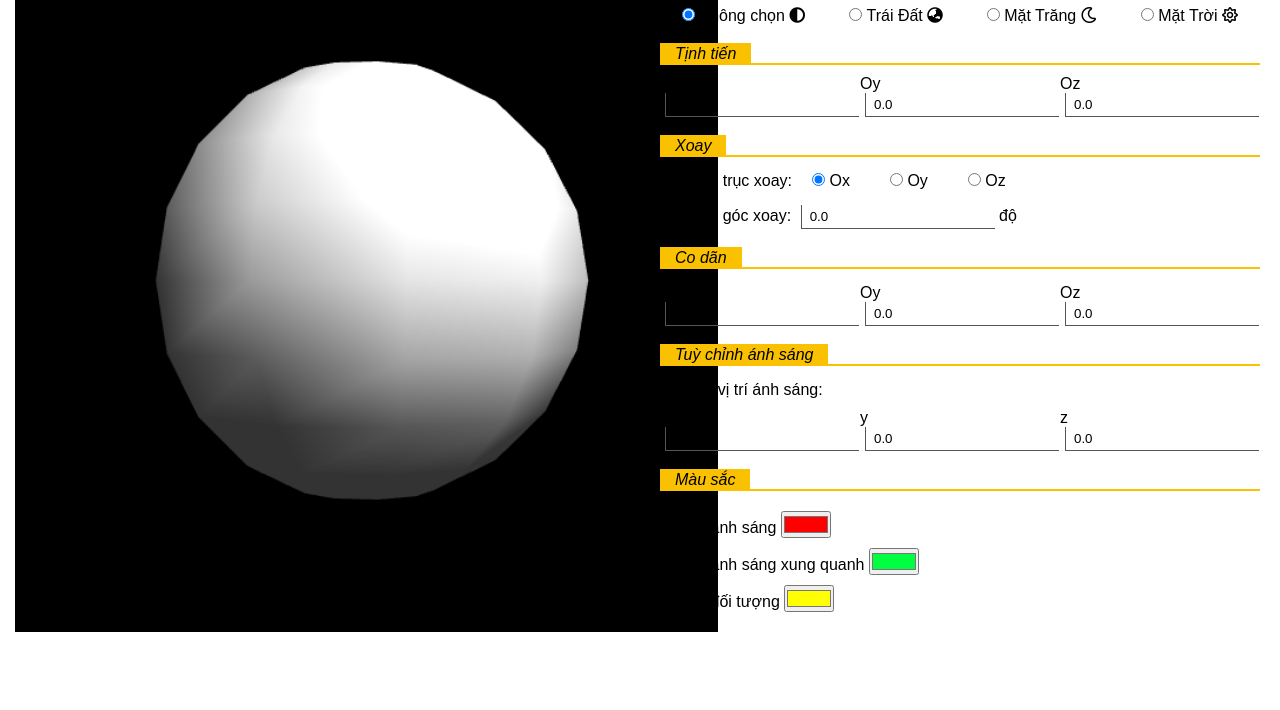
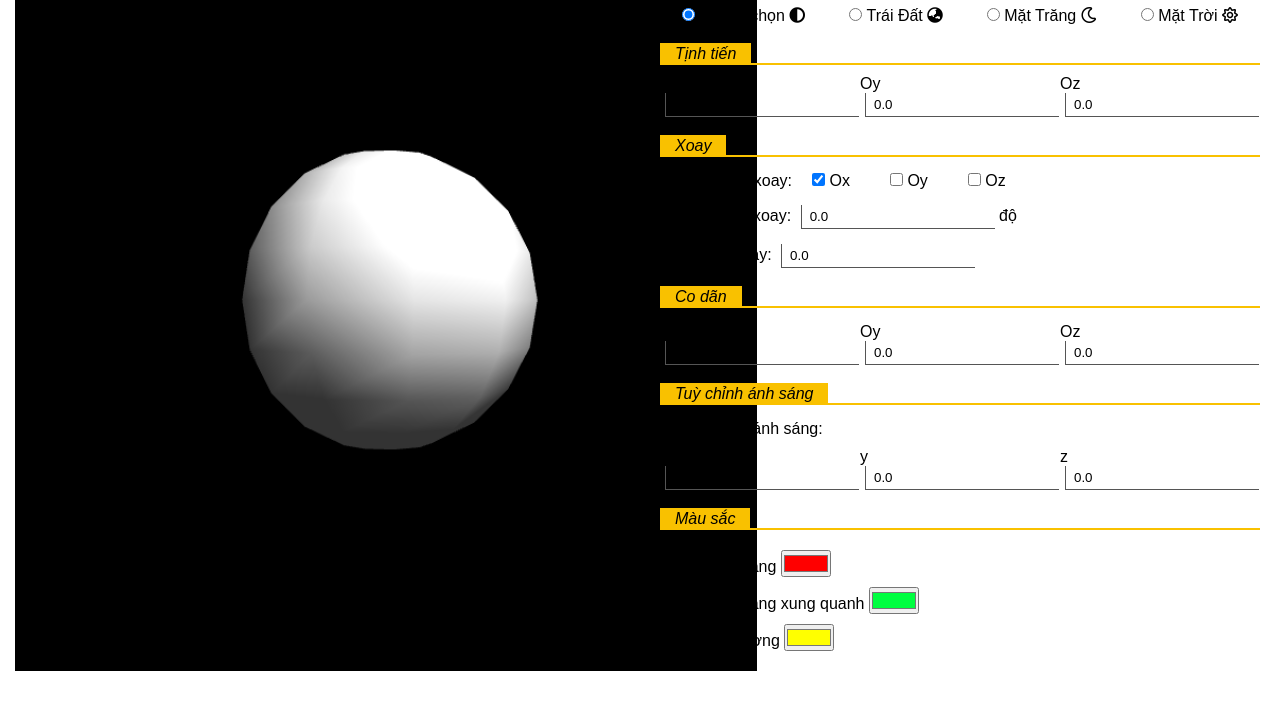
Before and after one commit to tucoi052/PointLightSphere, a plain HTML site: page index.html in a window 1280 px wide. Shown: the part 86-796 px from the top of the page. Drawn offline with Linux system fonts and the light colour scheme; animation ran at ten frames a second.

Commit message:
some change

```diff
--- a/index.html
+++ b/index.html
@@ -11,7 +11,7 @@
 <body onload="main()">
   <div class="container">
     <div class="content-left">
-      <canvas id="webgl" width="600" height="600"></canvas>
+      <canvas id="webgl" width="700" height="700"></canvas>
     </div>
     <div class="content-right">
       <h2>Point lighted sphere</h2>
@@ -70,15 +70,15 @@
             <span style="padding-top: 15px;">Chọn trục xoay: </span>
             <div class="swivel-axis">
               <div>
-                <input type="radio" name="axis" value="turn-on" checked onclick="">
+                <input type="checkbox" name="axis" value="turn-on" checked onclick="">
                 <label for="">Ox</label>
               </div>
               <div>
-                <input type="radio" name="axis" value="turn-off" onclick="">
+                <input type="checkbox" name="axis" value="turn-off" onclick="">
                 <label for="">Oy</label>
               </div>
               <div>
-                <input type="radio" name="axis" value="turn-off" onclick="">
+                <input type="checkbox" name="axis" value="turn-off" onclick="">
                 <label for="">Oz</label>
               </div>
             </div>
@@ -86,6 +86,10 @@
           <div id="rotate-corner">
             <span>Chọn góc xoay: </span>
             <input type="text" id="corner" value="0.0" onclick=""> độ
+          </div>
+          <div id="speed-rotate">
+            <span>Tốc độ xoay: </span>
+            <input type="text" id="speed" value="0.0" onclick="">
           </div>
         </div>
       </div>
--- a/index.js
+++ b/index.js
@@ -91,14 +91,17 @@ function LoadData() {
 //   ANGLE_STEP = +document.getElementById("van-toc").value;
 
   // Translate
-  Tx = +document.getElementById("x-translate").value;
-  Ty = +document.getElementById("y-translate").value;
-  Tz = +document.getElementById("z-translate").value;
+  Tx = document.getElementById("x-translate").value;
+
+  console.log('Tx',Tx)
+
+  Ty = document.getElementById("y-translate").value;
+  Tz = document.getElementById("z-translate").value;
 
   // Scale
-  Sx = +document.getElementById("x-scale").value;
-  Sy = +document.getElementById("y-scale").value;
-  Sz = +document.getElementById("z-scale").value;
+  Sx = document.getElementById("x-scale").value;
+  Sy = document.getElementById("y-scale").value;
+  Sz = document.getElementById("z-scale").value;
 
   // set translate
   TranX = 0;
@@ -109,6 +112,7 @@ function LoadData() {
   ScaleX = 1;
   ScaleY = 1;
   ScaleZ = 1;
+
 }
 
 function main() {
@@ -135,7 +139,6 @@ function main() {
     console.log("Failed to set the vertex information");
     return;
   }
-  LoadData();
   // Set the clear color and enable the depth test
   gl.clearColor(0, 0, 0, 1);
   gl.enable(gl.DEPTH_TEST);
@@ -146,6 +149,7 @@ function main() {
 
   var tick = function () {
     // Vẽ Hoạt Cảnh
+    LoadData();
 
     var modelMatrix = new Matrix4(); // Model matrix
     var mvpMatrix = new Matrix4(); // Model view projection matrix
@@ -318,7 +322,7 @@ function draw(
     modelMatrix.rotate(currentAngle, Rx, Ry, Rz);
     // modelMatrix.translate(TranX, TranY, TranZ);
     // modelMatrix.scale(ScaleX, ScaleY, ScaleZ);
-    mvpMatrix.setPerspective(30, canvas.width / canvas.height, 1, 100);
+    mvpMatrix.setPerspective(45, canvas.width / canvas.height, 1, 100);
     mvpMatrix.lookAt(0, 0, 6, 0, 0, 0, 0, 1, 0);
     mvpMatrix.multiply(modelMatrix);
     gl.uniformMatrix4fv(u_MvpMatrix, false, mvpMatrix.elements);
--- a/style.css
+++ b/style.css
@@ -105,3 +105,6 @@ input[type=text] {
 input[type=text]:hover {
     border-color: #3498DB;
 }
+#speed-rotate {
+    margin-top: 15px;
+}
```
